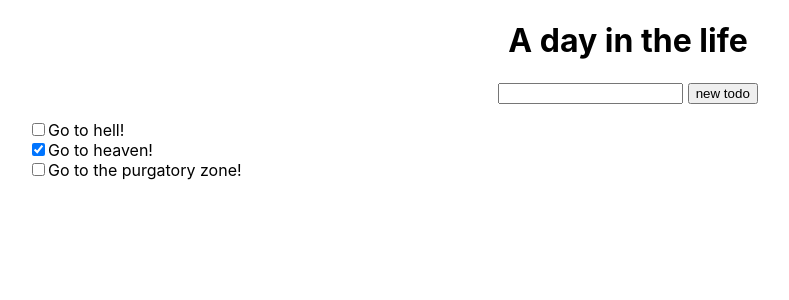
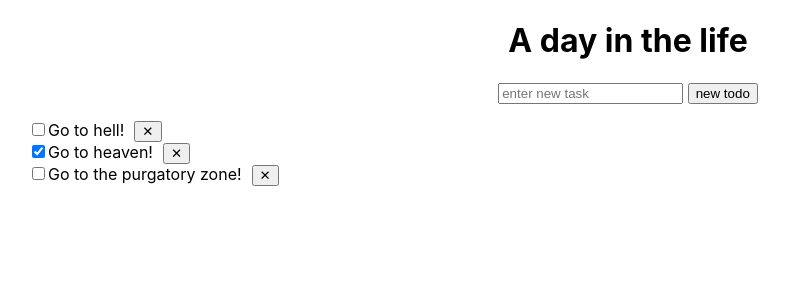
Before and after one commit to knarfben/tasky, a React (Create React App) app: page / in a window 1280 px wide. Shown: the top 300 px of the page, without its empty margins (12-801 px from the left). Built offline with nearby package versions, Linux system fonts and the light colour scheme.

Commit message:
add task deletion

```diff
--- a/src/App.css
+++ b/src/App.css
@@ -5,6 +5,10 @@
 ul {
   text-align: left;
   list-style-type: none;
+}
+
+li button {
+  margin-left: 10px;
 }
 
 .App-logo {
--- a/src/App.js
+++ b/src/App.js
@@ -14,12 +14,20 @@ let nextId = 3;
 const App = () => {
   const [tasks, setTasks] = useState(initialTasks);
 
+  const duplicatedTask = (text) => {
+    return tasks.some((task) => task.text === text);
+  };
+
   const createTaskHandler = (taskText) => {
-    if (taskText) {
+    if (taskText && !duplicatedTask(taskText)) {
       setTasks([...tasks, { id: nextId++, text: taskText, done: false }]);
     } else {
-      alert('Task text cannot be empty!');
+      alert('Task text cannot be empty or duplicated!');
     }
+  };
+
+  const deleteTask = (taskId) => {
+    setTasks(tasks.filter((task) => task.id !== taskId));
   };
 
   const checkTaskHandler = (taskId) => {
@@ -38,7 +46,11 @@ const App = () => {
     <div className="App">
       <h1>A day in the life</h1>
       <TaskCreator createTaskHandler={createTaskHandler} />
-      <TasksList tasks={tasks} checkTaskHandler={checkTaskHandler} />
+      <TasksList
+        tasks={tasks}
+        checkTaskHandler={checkTaskHandler}
+        deleteTask={deleteTask}
+      />
     </div>
   );
 };
--- a/src/components/task-creator.component.jsx
+++ b/src/components/task-creator.component.jsx
@@ -8,11 +8,16 @@ const TaskCreator = ({ createTaskHandler }) => {
 
   const onClickHandler = () => {
     createTaskHandler(newTask);
+    setNewTask('');
   };
 
   return (
     <div>
-      <input onChange={onChangeHandler} value={newTask} />{' '}
+      <input
+        placeholder="enter new task"
+        onChange={onChangeHandler}
+        value={newTask}
+      />{' '}
       <button onClick={onClickHandler} type="button">
         new todo
       </button>
--- a/src/components/tasks-list.component.jsx
+++ b/src/components/tasks-list.component.jsx
@@ -1,4 +1,4 @@
-const TasksList = ({ tasks, checkTaskHandler }) => {
+const TasksList = ({ tasks, checkTaskHandler, deleteTask }) => {
   const clickHandler = (taskId) => {
     checkTaskHandler(taskId);
   };
@@ -13,6 +13,9 @@ const TasksList = ({ tasks, checkTaskHandler }) => {
             checked={task.done}
           />
           <label htmlFor={`cb${task.id}`}>{task.text}</label>
+          <button type="button" onClick={() => deleteTask(task.id)}>
+            &#10005;
+          </button>
         </li>
       ))}
     </ul>
```
